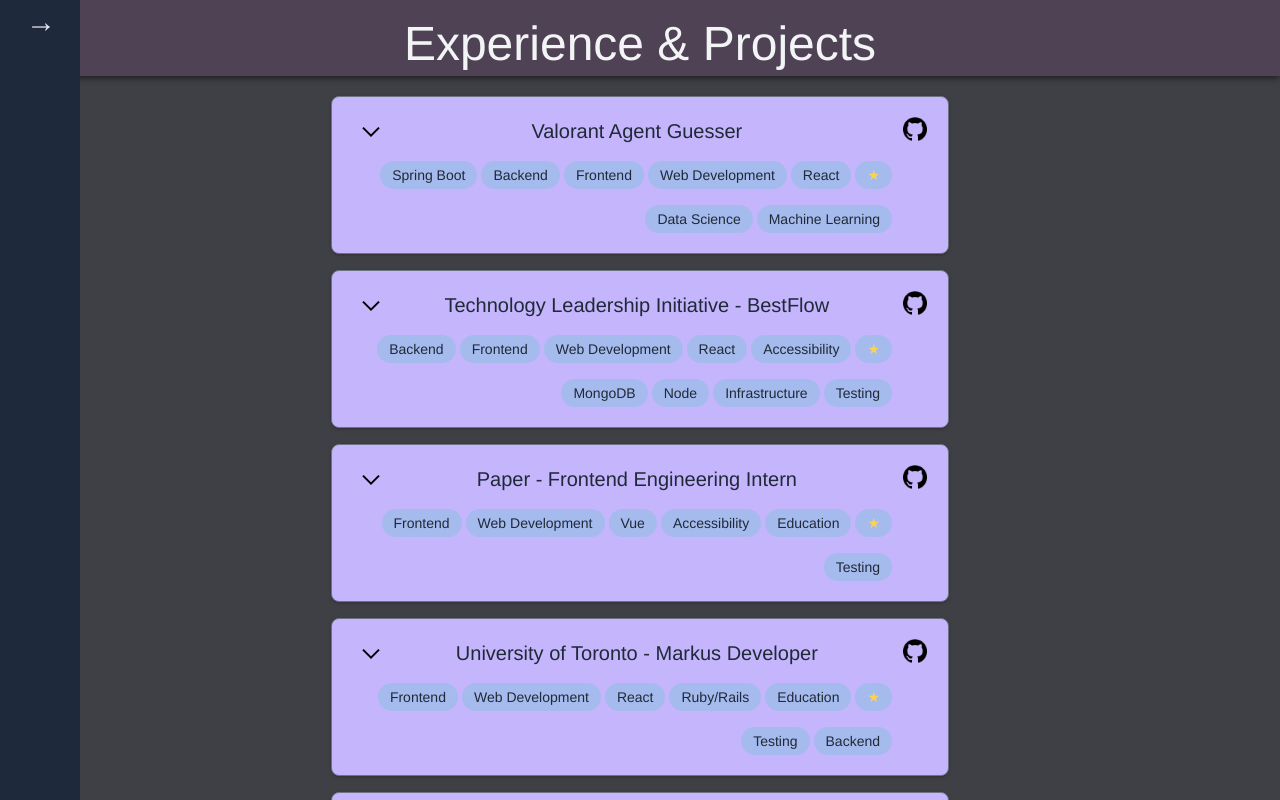
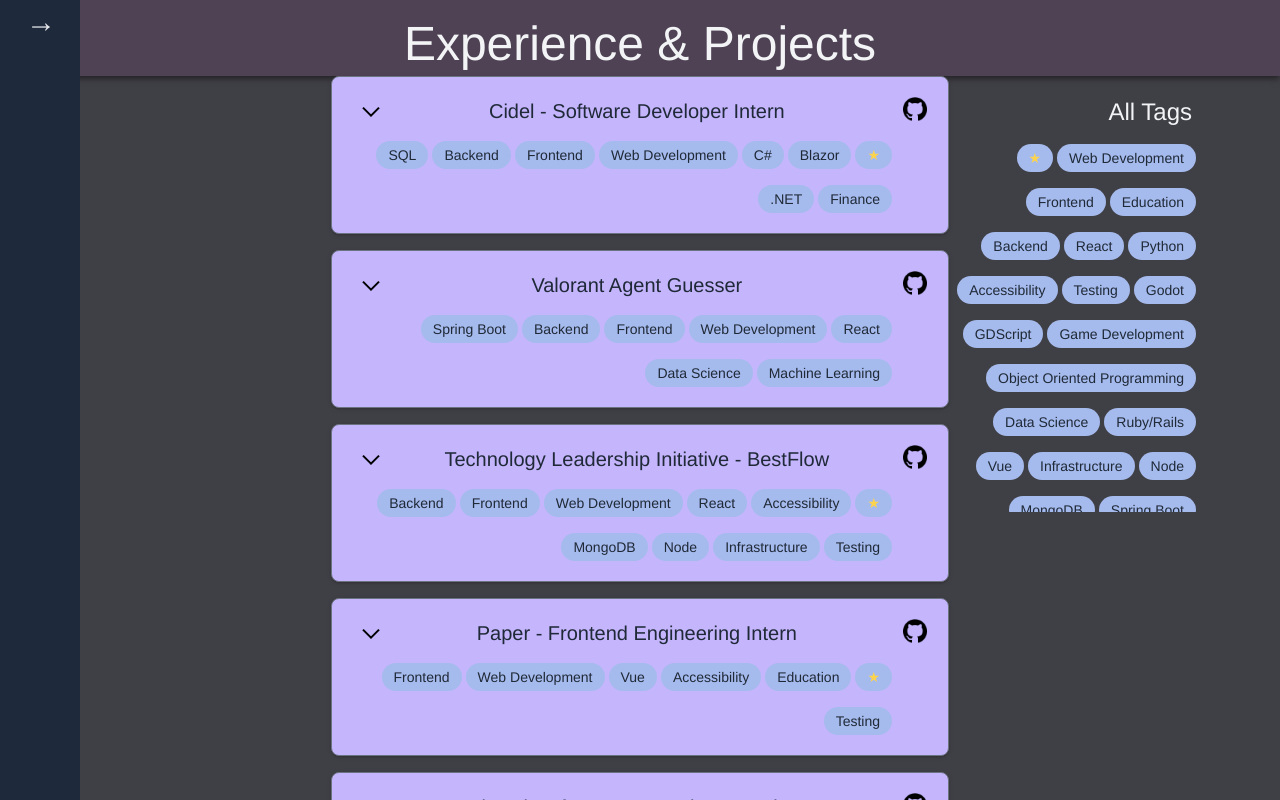
Before and after one commit to WeissSa/portfolio, a Vue app: page /#/ in a window 1280 px wide. Shown: the top 800 px of the page. Built offline with nearby package versions, Linux system fonts and the light colour scheme.

Commit message:
added tag listing + cidel

```diff
--- a/src/App.vue
+++ b/src/App.vue
@@ -1,7 +1,7 @@
 <template>
   <div>
     <BaseSidebar />
-    <div class="flex flex-row bg-purple-400 text-black">
+    <div class="flex flex-row bg-purple-400 text-black overflow-x-clip">
       <router-view />
     </div>
   </div>
--- a/src/assets/posts.json
+++ b/src/assets/posts.json
@@ -17,7 +17,7 @@
         "title": "Code-it Hacks - Python Instruction",
         "repo": "https://github.com/WeissSa/CodingCampGames",
         "description": "<p>During the summer before I started university I was given the amazing opportunity to instruct Python to students ages 8-16 (although most fell within the range of 10-12). During this summer I also did some basic Micro:bit and Scratch instruction, but my focus was Python. The repo attached to this post is a collection of games I made using pygame to help teach coding to my students. They are all designed to be completed within a week and vary in complexity since as the summer went on I had some students who repeatedly kept taking my class and thus needed an extra optional challenge. This experience was extremely useful for strengthening my fundamental understanding of both Python, and how pygame renders visual data, which helped build the foundation for the Cryptocurrency graphing software I made for school and some of the work I did at Paper.</p>",
-        "tags": ["★", "Python", "Game Development", "Education"],
+        "tags": ["Python", "Game Development", "Education"],
         "image":  "CodeItHacks.jpeg"
     },
     {
@@ -59,7 +59,14 @@
         "title": "Valorant Agent Guesser",
         "repo": "https://github.com/WeissSa/Agent-Guesser",
         "description": "<p>Over reading week I wanted to make a project that showed off my versatility while also learning some new technologies. I decided to make a web-app which guesses which Valorant agent someone plays based off 6 key stats. More can be read about the process on the github, but I am particularly proud of the success rate for my ML model. When guessing agents, the model has ~48% accuracy (which is much better than the 1/20 chance a random categorizer would have), which is pretty great considering some agents are very similar. Furthermore, when categorizing to roles, the model has a ~70% success rate. This project taught me a lot about Spring Boot, scikit-learn, and was a fun full-stack experience. I particularly enjoyed scraping the data from <a href='https://vlr.gg' class='text-blue-700 font-bold'> vlr.gg</a>.</p>",
-        "tags": ["★", "React", "Web Development", "Frontend", "Backend", "Spring Boot", "Machine Learning", "Data Science"],
+        "tags": ["React", "Web Development", "Frontend", "Backend", "Spring Boot", "Machine Learning", "Data Science"],
         "image": "val.png"
+    },
+    {
+        "title": "Cidel - Software Developer Intern",
+        "repo": "/private",
+        "description": "<p>After my second year of university, I was able to secure an internship at <a href='https://cidel.com/' class='text-blue-700 font-bold'>Cidel </a>. Since Cidel is a boutique bank, the culture was very different from my past experiences. During my time at Cidel, I built strong SQL skills and got plentiful experience doing full-stack development. My greatest accomplishment was spearheading the process of transferring internal tools to C#.net using the Blazor framework. Initially, I was just building new apps in this framework, but since it made sense to update the technology of certain internal apps, we began migrating apps as well. During my time there I focused on creating well-designed apps with a focus on SOLID principles and helping other developers learn/understand Blazor development principles.</p>",
+        "tags": ["★", "Blazor", "C#", "Web Development", "Frontend", "Backend", "SQL", "Finance", ".NET"],
+        "image": "cidel.png"
     }
 ]
--- a/src/assets/tailwind.css
+++ b/src/assets/tailwind.css
@@ -3,3 +3,25 @@
 @tailwind components;
 
 @tailwind utilities;
+
+/* width */
+::-webkit-scrollbar {
+    width: 10px;
+  }
+
+  /* Track */
+  ::-webkit-scrollbar-track {
+    background: rgb(78, 66, 84);
+    border-radius: 5px;
+  }
+
+  /* Handle */
+  ::-webkit-scrollbar-thumb {
+    background: rgb(188, 167, 250);
+    border-radius: 5px;
+  }
+
+  /* Handle on hover */
+  ::-webkit-scrollbar-thumb:hover {
+    background: rgb(78, 66, 84);
+  }
--- a/src/components/PostList.vue
+++ b/src/components/PostList.vue
@@ -10,16 +10,23 @@
       :thumbnail="post.image"
     />
   </div>
+  <div>
+    <aside class="hidden lg:flex absolute top-24 right-20">
+      <TagLister :posts="posts" />
+    </aside>
+  </div>
 </template>
 
 <script>
 import posts from "../assets/posts.json";
 
 import PostPreview from "./PostPreview.vue";
+import TagLister from "./TagLister.vue";
 
 export default {
   components: {
     PostPreview,
+    TagLister,
   },
   data() {
     return { posts };
--- a/src/components/PostPreview.vue
+++ b/src/components/PostPreview.vue
@@ -54,7 +54,7 @@
       <img
         :alt="`Screenshot or picture of ${title}`"
         :src="`${publicPath}${thumbnail}`"
-        class="mx-auto w-32 h-32 md:w-60 md:h-60 object-cover"
+        class="mx-auto w-32 h-32 md:w-60 md:h-60 object-scale-down"
       />
     </div>
   </div>
--- a/src/components/PostTag.vue
+++ b/src/components/PostTag.vue
@@ -2,16 +2,12 @@
   <div class="flex px-0 pt-1 sm:pt-4 sm:pr-1">
     <button
       data-tooltip-target="tooltip-default"
-      class="tag text-xs sm:text-sm px-3 rounded-2xl active:bg-desaturated-blue py-1 w-36 sm:w-fit group relative inline-block"
+      class="tag text-xs sm:text-sm px-3 rounded-2xl active:bg-desaturated-blue py-1 w-36 sm:w-fit group relative inline-block transition duration-150 ease-in-out hover:text-primary-700 focus:text-primary-700 active:text-primary-700"
       :class="tagClass"
+      :title="`Click to filter out any post unrelated to ${tag}. Click multiple tags to broaden the filter.`"
       @click="handleClick"
     >
       {{ tag }}
-      <span
-        class="sm:absolute hidden sm:z-50 sm:group-hover:flex sm:-top-2 sm:-right-3 sm:translate-x-full sm:w-72 sm:px-2 sm:py-1 sm:bg-gray-700 sm:rounded-lg sm:text-center sm:text-white sm:text-sm sm:before:content-[''] sm:before:absolute sm:before:top-1/4 sm:before:right-[100%] sm:before:-translate-y-1/2 sm:before:border-8 sm:before:border-y-transparent sm:before:border-l-transparent sm:before:border-r-gray-700"
-        >Click to filter out any post unrelated to {{ tag }}. Click multiple
-        tags to broaden the filter.
-      </span>
     </button>
   </div>
 </template>
--- /dev/null
+++ b/src/components/TagLister.vue
@@ -0,0 +1,49 @@
+<template>
+  <div class="flex flex-col xl:w-full w-32 overflow-y-auto overflow-x-hidden">
+    <h2 class="text-gray-100 text-2xl text-right mr-2">All Tags</h2>
+    <div
+      class="flex flex-row flex-wrap scrol h-96 lg:w-32 xl:w-64 2xl:w-84 justify-end"
+    >
+      <PostTag v-for="tag in OrganizedTags" :key="`tag-${tag}`" :tag="tag" />
+    </div>
+  </div>
+</template>
+
+<script>
+import PostTag from "./PostTag.vue";
+export default {
+  components: { PostTag },
+  props: {
+    posts: {
+      required: true,
+      type: Array,
+    },
+  },
+  data() {
+    const TagCount = {};
+
+    for (const p of this.posts) {
+      for (const tag of p.tags) {
+        if (!TagCount[tag]) {
+          TagCount[tag] = 0;
+        }
+        TagCount[tag] = TagCount[tag] + 1;
+      }
+    }
+    console.log(TagCount);
+    const OrganizedTags = Object.keys(TagCount);
+    OrganizedTags.sort((tag1, tag2) => {
+      if (tag1 === "★") {
+        return -1;
+      } else if (tag2 === "★") {
+        return 1;
+      }
+      return TagCount[tag2] - TagCount[tag1];
+    });
+
+    return {
+      OrganizedTags,
+    };
+  },
+};
+</script>
```
Also changed, not shown: public/cidel.png (added).
